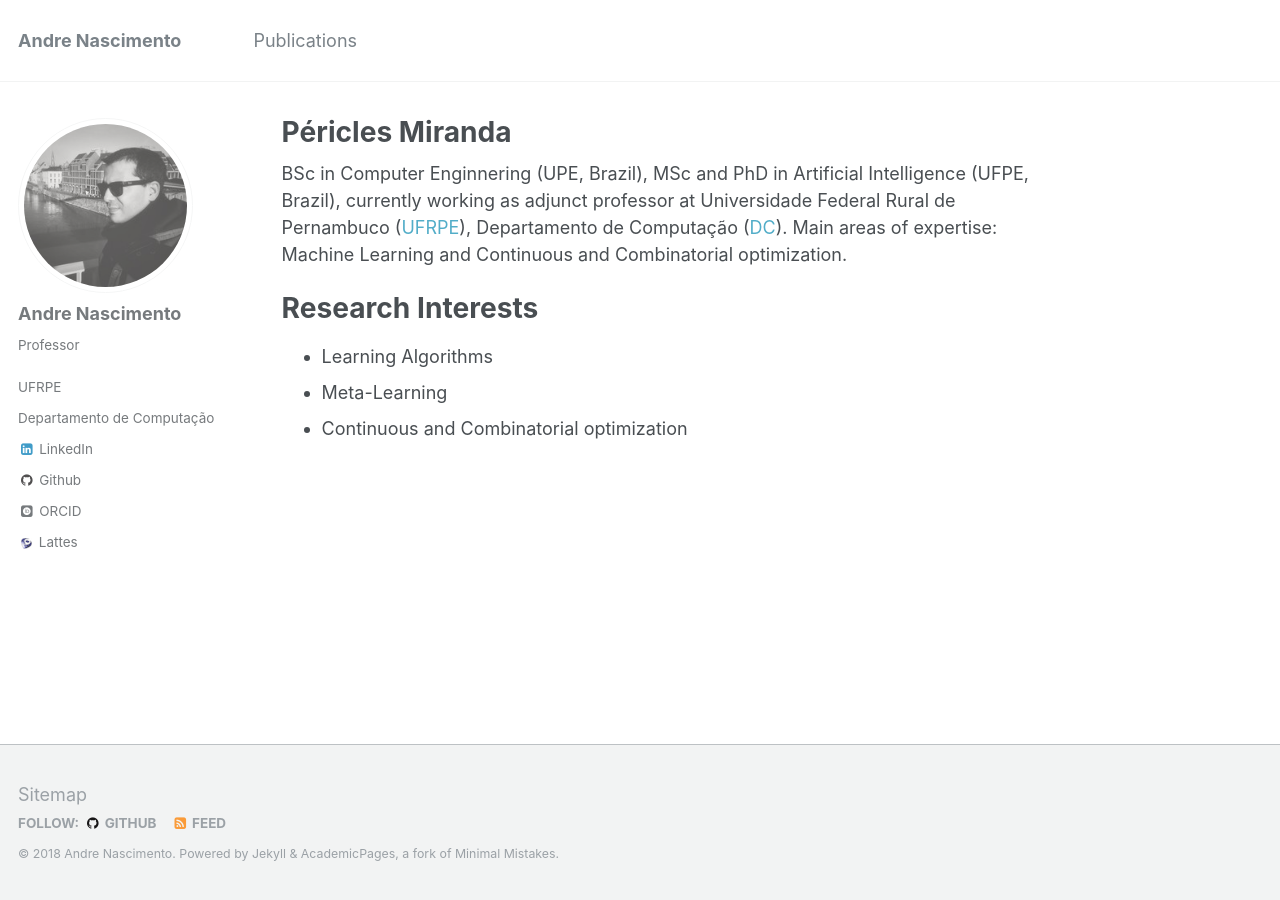
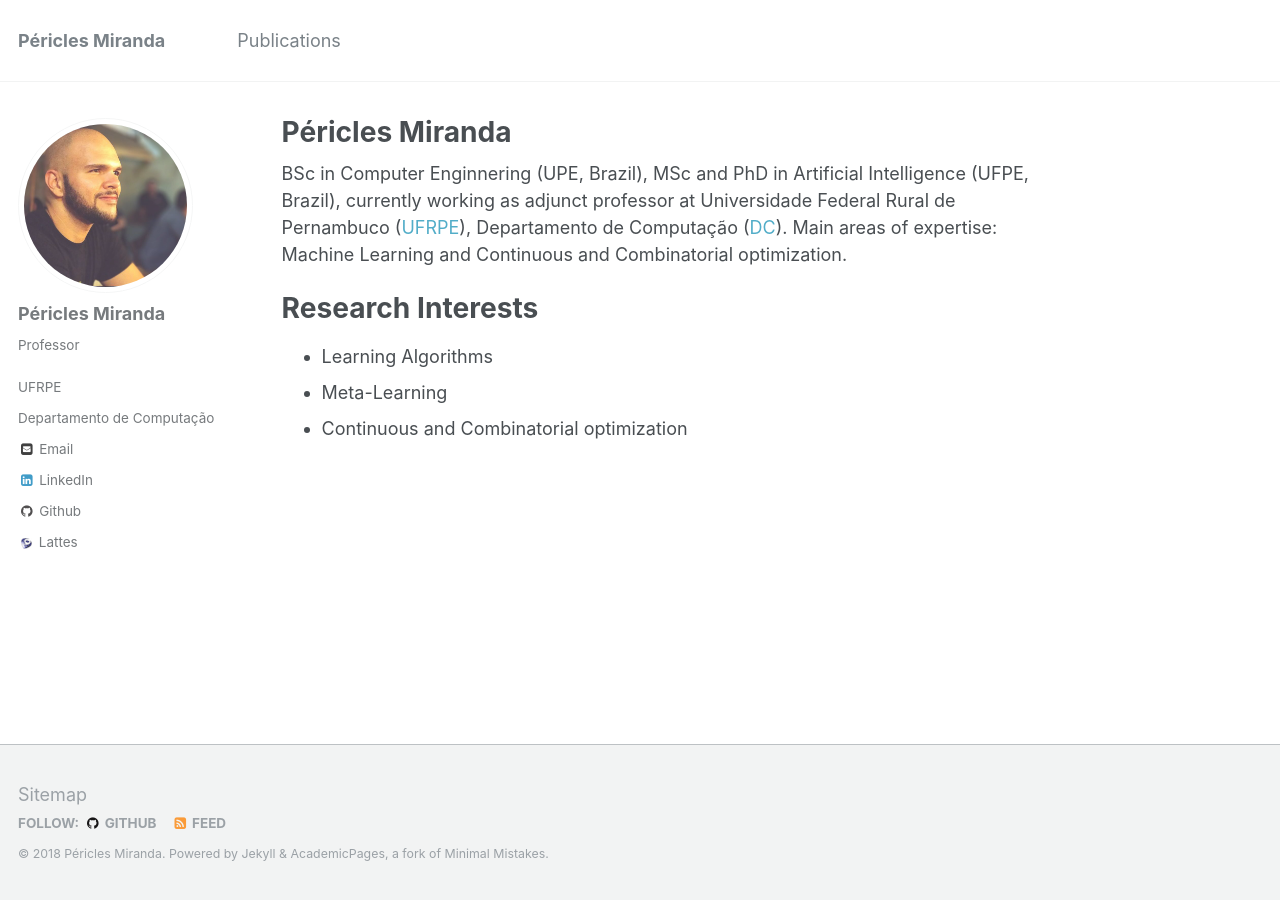
Before and after one commit to periclesmiranda/periclesmiranda.github.io, a Jekyll site: the page built from _pages/about.md, in a window 1280 px wide. Built offline with Jekyll 4.4.1, drawn with Linux system fonts in a browser that asks for light colours; some web fonts are replaced.

Commit message:
Update _config.yml

```diff
--- a/_config.yml
+++ b/_config.yml
@@ -7,13 +7,13 @@
 
 # Site Settings
 locale                   : "en-US"
-title                    : "Andre Nascimento"
+title                    : "Péricles Miranda"
 title_separator          : "-"
-name                     : &name "Andre Nascimento"
+name                     : &name "Péricles Miranda"
 description              : &description "personal description"
-url                      : https://andrecamara.github.io # the base hostname & protocol for your site e.g. "https://mmistakes.github.io"
+url                      : https://periclesmiranda.github.io # the base hostname & protocol for your site e.g. "https://mmistakes.github.io"
 baseurl                  : "" # the subpath of your site, e.g. "/blog"
-repository               : "andrecamara/andrecamara.github.io"
+repository               : "periclesmiranda/periclesmiranda.github.io"
 teaser                   :  # filename of teaser fallback teaser image placed in /images/, .e.g. "500x300.png"
 breadcrumbs              : false # true, false (default)
 words_per_minute         : 160
@@ -78,15 +78,15 @@ analytics:
 
 # Site Author
 author:
-  name             : "Andre Nascimento"
-  avatar           : "profile_pic.jpeg"
+  name             : "Péricles Miranda"
+  avatar           : "periclesmiranda.jpeg"
   bio              : "Professor"
   location         : "UFRPE"
   employer         : "Departamento de Computação"
   location_link    : "http://www.ufrpe.br"
   employer_link    : "http://dc.ufrpe.br"
   googlescholar    :
-  email            :
+  email            : "pericles.miranda@ufrpe.br"
   uri              :
   bitbucket        :
   codepen          :
@@ -94,13 +94,13 @@ author:
   flickr           :
   facebook         :
   foursquare       :
-  github           : "andrecamara"
+  github           : "periclesmiranda"
   google_plus      :
   keybase          :
   instagram        :
   lastfm           :
-  linkedin         : "andrecamara1"
-  orcid            : "http://orcid.org/0000-0002-9333-3212"
+  linkedin         : "péricles-miranda-a5645414"
+  orcid            : #"http://orcid.org/0000-0002-9333-3212"
   pinterest        :
   soundcloud       :
   stackoverflow    : # http://stackoverflow.com/users/123456/username
```
